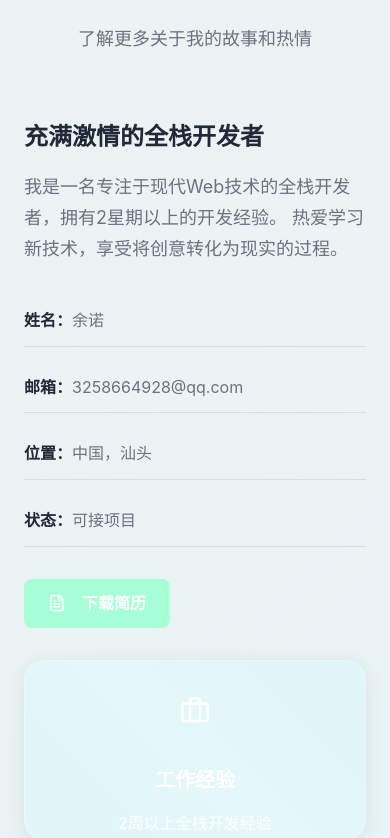
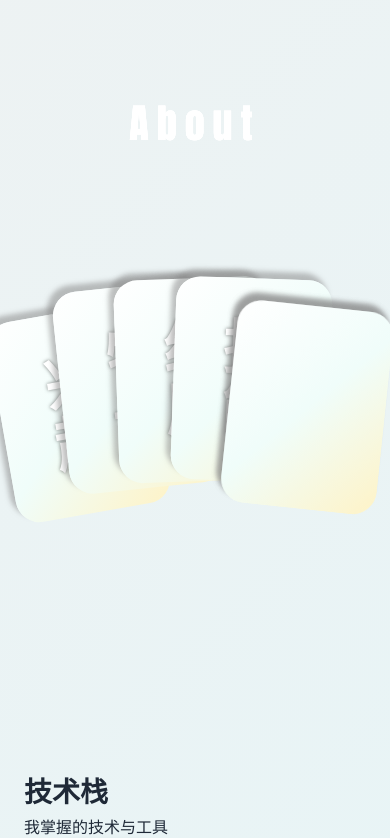
Before and after one commit to ContinueYN/website_3.0, a Vue app: page / in a window 390 px wide. Shown: the part 966-1804 px from the top of the page. Built offline with nearby package versions, Linux system fonts and the light colour scheme.

Commit message:
About界面优化

```diff
--- a/src/components/About.vue
+++ b/src/components/About.vue
@@ -1,297 +1,511 @@
 <template>
   <section id="about" class="about">
+    <div class="header-container" @click="triggerFault">
+      <div class="header" :ref="(el) => setHeaderRef(el, 0)">About</div>
+      <div class="header" :ref="(el) => setHeaderRef(el, 1)">About</div>
+      <div class="header" :ref="(el) => setHeaderRef(el, 2)">About</div>
+      <div class="header" :ref="(el) => setHeaderRef(el, 3)">About</div>
+    </div>
     <div class="container">
-      <div class="section-header">
-        <h2 class="section-title">关于我</h2>
-        <p class="section-subtitle">了解更多关于我的故事和热情</p>
-      </div>
-
-      <div class="about-content">
-        <div class="about-text">
-          <div class="about-intro">
-            <h3>充满激情的全栈开发者</h3>
-            <p>
-              我是一名专注于现代Web技术的全栈开发者，拥有2星期以上的开发经验。
-              热爱学习新技术，享受将创意转化为现实的过程。
-            </p>
-          </div>
-
-          <div class="about-details">
-            <div class="detail-item">
-              <strong>姓名：</strong>
-              <span>余诺</span>
-            </div>
-            <div class="detail-item">
-              <strong>邮箱：</strong>
-              <span>3258664928@qq.com</span>
-            </div>
-            <div class="detail-item">
-              <strong>位置：</strong>
-              <span>中国，汕头</span>
-            </div>
-            <div class="detail-item">
-              <strong>状态：</strong>
-              <span>可接项目</span>
-            </div>
-          </div>
-
-          <div class="about-actions">
-            <a href="/resume.pdf" class="btn" download>
-              <FileText :size="18" class="mr-2" /> 下载简历
-            </a>
+      <div
+        v-for="(card, index) in cards"
+        :key="index"
+        ref="pokerRefs"
+        class="poker"
+        :class="`poker${index + 1}`"
+        @click="handleCardClick(index)"
+      >
+        <div class="card-content">
+          <div class="vertical-text">
+            <span>{{ card.text.charAt(0) }}</span>
+            <span>{{ card.text.charAt(1) }}</span>
           </div>
         </div>
+      </div>
+      <div
+        class="poker_top"
+        :class="`poker5`"
+        @click="handleTopClick"
+      ></div>
+    </div>
 
-        <div class="about-visual">
-          <div class="experience-cards">
-            <div class="card">
-              <div class="card-glare"></div>
-              <div class="card-icon">
-                <Briefcase :size="30" />
-              </div>
-              <h3 class="card-title">工作经验</h3>
-              <p class="card-content">2周以上全栈开发经验</p>
-            </div>
-            <div class="card">
-              <div class="card-glare"></div>
-              <div class="card-icon">
-                <GraduationCap :size="30" />
-              </div>
-              <h3 class="card-title">教育背景</h3>
-              <p class="card-content">计算机科学学位</p>
-            </div>
-            <div class="card">
-              <div class="card-glare"></div>
-              <div class="card-icon">
-                <Rocket :size="30" />
-              </div>
-              <h3 class="card-title">AI应用</h3>
-              <p class="card-content">运维 测试 网安</p>
-            </div>
-          </div>
+    <div class="modal" v-if="showModal" @click="closeModal">
+      <div class="modal-content" @click.stop>
+        <button class="modal-close" @click="closeModal">
+          <X :size="24" />
+        </button>
+        <h3 class="modal-title">{{ activeCard.title }}</h3>
+        <p class="modal-description">{{ activeCard.description }}</p>
+        <div class="modal-tags">
+          <span v-for="(tag, idx) in activeCard.tags" :key="idx" class="tag">
+            {{ tag }}
+          </span>
         </div>
+        <div class="modal-divider"></div>
+        <p class="modal-details">{{ activeCard.details }}</p>
       </div>
     </div>
   </section>
 </template>
 
 <script setup>
-import { FileText, Briefcase, GraduationCap, Rocket } from 'lucide-vue-next'
+import { ref, computed, onMounted } from 'vue'
+import { X } from 'lucide-vue-next'
+
+const pokerRefs = ref([])
+const pokerEles = ref([])
+const imgIndex = ref(0)
+const showModal = ref(false)
+const clickedCardIndex = ref(0)
+const headerRefs = ref([])
+const faultPlayer = ref(null)
+
+const setHeaderRef = (el, index) => {
+  if (el) {
+    headerRefs.value[index] = el
+  }
+}
+
+const cards = ref([
+  {
+    text: '兴趣',
+    title: '兴趣爱好',
+    description: '对技术充满热情，享受创造的过程',
+    tags: ['Web 开发', 'AI 应用'],
+    details: '我热衷于探索最新的 Web 技术和 AI 应用，喜欢将创意转化为实际的产品。在空闲时间，我会研究开源项目，参与技术社区，不断提升自己的技能。'
+  },
+  {
+    text: '特长',
+    title: '专业特长',
+    description: '全栈开发能力，从前端到后端都能胜任',
+    tags: ['Vue/React', 'Node.js', '数据库'],
+    details: '具备完整的前后端开发能力，熟悉现代前端框架和后端技术栈。能够快速学习新技术，并根据项目需求选择最合适的解决方案。'
+  },
+  {
+    text: '经历',
+    title: '项目经历',
+    description: '2 周以上的项目开发经验',
+    tags: ['个人项目', '实战经验'],
+    details: '虽然正式工作经验不长，但我通过个人项目和实践积累了宝贵的开发经验。每个项目都让我成长，每次挑战都让我更加强大。'
+  },
+  {
+    text: '技能',
+    title: '技术技能',
+    description: '掌握多种编程语言和开发工具',
+    tags: ['JavaScript', 'Python', 'Git'],
+    details: '熟练掌握 JavaScript、Python 等编程语言，熟悉 Vue、React 等前端框架，以及 Node.js 后端开发。同时具备运维、测试、网络安全等多方面的基础知识。'
+  },
+  {
+    text: '目标',
+    title: '发展目标',
+    description: '持续学习，成为更优秀的开发者',
+    tags: ['技术成长', '职业发展'],
+    details: '我的目标是不断提升技术水平，参与更有挑战性的项目，为开源社区做贡献，并帮助他人解决技术问题。相信持续学习和实践是成长的关键。'
+  }
+])
+
+const activeCard = computed(() => {
+  return cards.value[clickedCardIndex.value]
+})
+
+const transformDatas = [
+  "rotate(-10deg)",
+  "rotate(-6deg) translate(35%, -12%)",
+  "rotate(-2deg) translate(65%, -19%)",
+  "rotate(2deg) translate(95%, -26%)",
+  "rotate(6deg) translate(125%, -23%)"
+]
+
+const init = () => {
+  pokerEles.value = pokerRefs.value
+
+  pokerEles.value.forEach((obj, index) => {
+    obj.nums = index
+  })
+
+  imgIndex.value = 5
+}
+
+const move = () => {
+  pokerEles.value.forEach((ele) => {
+    let nums = ele.nums
+    if (nums + 1 >= pokerEles.value.length) {
+      nums = 0
+      ele.style.transition = ""
+      const lastCard = cards.value.pop()
+      cards.value.unshift(lastCard)
+      imgIndex.value++
+      if (imgIndex.value >= 9) {
+        imgIndex.value = 0
+      }
+    } else {
+      nums += 1
+      ele.style.transition = "transform 0.3s ease"
+    }
+    ele.style.zIndex = nums
+    ele.style.transform = transformDatas[nums]
+    ele.nums = nums
+  })
+}
+
+const handleCardClick = (index) => {
+  clickedCardIndex.value = index
+  showModal.value = true
+}
+
+const handleTopClick = () => {
+  move()
+}
+
+const closeModal = () => {
+  showModal.value = false
+}
+
+const triggerFault = () => {
+  if (faultPlayer.value) {
+    clearInterval(faultPlayer.value)
+  }
+
+  setTimeout(() => {
+    if (faultPlayer.value) {
+      clearInterval(faultPlayer.value)
+    }
+    headerRefs.value.forEach((header) => {
+      if (header) {
+        header.classList.remove("header-fault")
+        header.style.transform = ''
+        header.style.clipPath = ''
+      }
+    })
+  }, 1000)
+
+  faultPlayer.value = setInterval(() => {
+    headerRefs.value.forEach((header) => {
+      if (header) {
+        header.classList.add("header-fault")
+        header.style.transform = `translate(${Math.random() * 60 - 30}%,${Math.random() * 60 - 30}%)`
+        let x = Math.random() * 100
+        let y = Math.random() * 100
+        let h = Math.random() * 50 + 50
+        let w = Math.random() * 40 + 10
+        header.style.clipPath = `polygon(${x}% ${y}%, ${x + w}% ${y}%, ${x + w}% ${y + h}%, ${x}% ${y + h}%)`
+      }
+    })
+  }, 30)
+}
+
+onMounted(() => {
+  init()
+})
 </script>
 
 <style scoped>
-.about {
-  padding: 5rem 0;
-  background: transparent;
+* {
+  font-size: 2vmin;
+  margin: 0;
+  padding: 0;
 }
 
-.section-header {
-  text-align: center;
-  margin-bottom: 4rem;
-}
-
-.section-title {
-  font-size: 2.5rem;
-  font-weight: 700;
-  margin-bottom: 1rem;
-  color: var(--text-primary);
-}
-
-.section-subtitle {
-  font-size: 1.125rem;
-  color: var(--text-secondary);
-}
-
-.about-content {
-  display: grid;
-  grid-template-columns: 1fr 1fr;
-  gap: 4rem;
-  align-items: start;
-}
-
-.about-intro h3 {
-  font-size: 1.5rem;
-  margin-bottom: 1rem;
-  color: var(--text-primary);
-}
-
-.about-intro p {
-  font-size: 1.125rem;
-  line-height: 1.7;
-  color: var(--text-secondary);
-  margin-bottom: 2rem;
-}
-
-.about-details {
-  display: grid;
-  grid-template-columns: 1fr 1fr;
-  gap: 1rem;
-  margin-bottom: 2rem;
-}
-
-.detail-item {
-  padding: 0.75rem 0;
-  border-bottom: 1px solid var(--border-color);
-}
-
-.detail-item strong {
-  color: var(--text-primary);
-}
-
-.detail-item span {
-  color: var(--text-secondary);
-}
-
-.mr-2 {
-  margin-right: 0.5rem;
-}
-
-.about-actions {
-  margin-top: 2rem;
-}
-
-.experience-cards {
-  display: flex;
-  flex-direction: column;
-  gap: 1.5rem;
-}
-
-
-.card {
-  width: 500px;
-  height: 180px;
-  border-radius: 20px;
-  background: var(--glass-bg);
-  backdrop-filter: var(--glass-blur);
-  -webkit-backdrop-filter: var(--glass-blur);
-  border: 1px solid var(--glass-border);
-  padding: 30px;
+.about {
+  padding: 0;
+  background: transparent;
+  min-height: 100vh;
   display: flex;
   flex-direction: column;
   align-items: center;
-  transition: all 0.5s cubic-bezier(0.175, 0.885, 0.32, 1.275);
-  transform-style: preserve-3d;
-  box-shadow: var(--shadow);
+  justify-content: center;
   position: relative;
-  overflow: hidden;
-  cursor: pointer;
 }
 
-.card::before {
-  content: '';
+.header-container {
+  position: relative;
+  display: flex;
+  justify-content: center;
+  align-items: center;
+  margin-top: 5rem;
+  cursor: pointer;
+  z-index: 100;
+}
+
+.header {
   position: absolute;
+  font-size: 5rem;
+  font-family: Impact, sans-serif;
+  font-weight: 900;
+  margin-bottom: 5rem;
+  color: #fff;
+  letter-spacing: 0.5rem;
+  user-select: none;
+}
+
+.header-fault::after,
+.header-fault::before {
+  content: "About";
+  position: absolute;
+  left: 0;
+  top: 0;
+  mix-blend-mode: screen;
+}
+
+.header-fault::after {
+  color: #ff0000;
+  transform: translateX(2%);
+}
+
+.header-fault::before {
+  color: #0000ff;
+  transform: translateX(-2%);
+}
+
+.container {
+  position: relative;
+  width: 45rem;
+  height: 25rem;
+  margin-top: 10rem;
+}
+
+.poker,
+.poker_top {
+  position: absolute;
+  width: 20rem;
+  height: 26rem;
+  box-shadow: -5px -7px 5px rgba(130, 130, 130, 0.5);
+  border-radius: 1.5rem;
+  background: var(--about-card);
+  transform-origin: bottom left;
+  overflow: hidden;
+}
+
+.poker {
+  cursor: pointer;
+  transition: filter 0.3s ease;
+}
+
+.poker:hover {
+  filter: brightness(1.2);
+}
+
+.poker .card-content {
+  width: 100%;
+  height: 100%;
+  display: flex;
+  align-items: center;
+  justify-content: flex-start;
+  padding-left: 3rem;
+}
+
+.poker .vertical-text {
+  display: flex;
+  flex-direction: column;
+  gap: 1vmin;
+}
+
+.poker .vertical-text span {
+  font-size: 10vmin;
+  font-weight: 900;
+  color: #fff;
+  text-shadow: 0 0 1vmin rgba(0, 0, 0, 0.5);
+  line-height: 1;
+  display: block;
+}
+
+.poker_top {
+  background-color: #fff;
+  transition: 0.3s ease;
+  cursor: pointer;
+  z-index: 1000;
+}
+
+.poker_top:hover {
+  background-color: #aaa;
+}
+
+.poker1 {
+  transform: rotate(-10deg);
+}
+
+.poker2 {
+  transform: rotate(-6deg) translate(35%, -12%);
+}
+
+.poker3 {
+  transform: rotate(-2deg) translate(65%, -19%);
+}
+
+.poker4 {
+  transform: rotate(2deg) translate(95%, -26%);
+}
+
+.poker5 {
+  transform: rotate(6deg) translate(125%, -23%);
+}
+
+.modal {
+  position: fixed;
   top: 0;
   left: 0;
-  width: 100%;
-  height: 100%;
-  background: linear-gradient(45deg, transparent, rgba(255, 255, 255, 0.1), transparent);
-  transition: all 0.5s;
+  right: 0;
+  bottom: 0;
+  background: rgba(0, 0, 0, 0.85);
+  backdrop-filter: blur(5px);
+  display: flex;
+  align-items: center;
+  justify-content: center;
+  z-index: 2000;
+  animation: fadeIn 0.3s ease;
 }
 
-.card:hover {
-  transform: translateY(-15px) rotateX(5deg) rotateY(-5deg) scale(1.03);
-  box-shadow: var(--shadow-glow);
-  border-color: var(--primary-color);
-}
-
-.card:hover::before {
-  transform: translateX(100%);
-}
-
-.card-icon {
-  font-size: 30px;
-  margin-bottom: 25px;
-  color: #fff;
-  transition: all 0.3s ease;
-  transform: translateZ(30px);
-}
-
-.card:hover .card-icon {
-  transform: translateZ(50px) scale(1.2);
-  color: #ffdb58;
-}
-
-.card-title {
-  font-size: 20px;
-  font-weight: 700;
-  color: white;
-  margin-bottom: 15px;
-  transition: all 0.3s ease;
-  transform: translateZ(20px);
-}
-
-.card:hover .card-title {
-  transform: translateZ(40px);
-  color: #171716;
-}
-
-.card-content {
-  color: rgba(255, 255, 255, 0.9);
-  line-height: 1.6;
-  margin-bottom: 25px;
-  transform: translateZ(10px);
-  transition: all 0.3s ease;
-}
-
-.card:hover .card-content {
-  transform: translateZ(30px);
-  color: #171716;
-}
-
-.card-glare {
-  position: absolute;
-  top: 0;
-  left: 0;
-  width: 100%;
-  height: 100%;
-  border-radius: 20px;
-  overflow: hidden;
-  pointer-events: none;
-}
-
-.card-glare::after {
-  content: '';
-  position: absolute;
-  top: -50%;
-  left: -50%;
-  width: 200%;
-  height: 200%;
-  background: linear-gradient(45deg, transparent, rgba(255, 255, 255, 0.1), transparent);
-  transform: rotate(45deg);
-  transition: all 0.5s ease;
-  opacity: 0;
-}
-
-.card:hover .card-glare::after {
-  opacity: 1;
-  animation: glare 1.5s ease-in-out;
-}
-
-@keyframes glare {
-  0% {
-    transform: rotate(45deg) translate(-50%, -50%);
+@keyframes fadeIn {
+  from {
+    opacity: 0;
   }
-  100% {
-    transform: rotate(45deg) translate(50%, 50%);
+  to {
+    opacity: 1;
   }
 }
 
+.modal-content {
+  background: linear-gradient(135deg, #0a0a0a 0%, #1a1a1a 50%, #0f0f0f 100%);
+  border-radius: 20px;
+  padding: 50px;
+  max-width: 600px;
+  width: 90%;
+  position: relative;
+  box-shadow:
+    0 0 30px rgba(23, 247, 0, 0.3),
+    0 0 60px rgba(23, 247, 0, 0.2),
+    inset 0 0 30px rgba(23, 247, 0, 0.1);
+  border: 2px solid #17f700;
+  animation: slideUp 0.4s cubic-bezier(0.23, 1, 0.32, 1);
+}
+
+@keyframes slideUp {
+  from {
+    transform: translateY(50px);
+    opacity: 0;
+  }
+  to {
+    transform: translateY(0);
+    opacity: 1;
+  }
+}
+
+.modal-close {
+  position: absolute;
+  top: 20px;
+  right: 20px;
+  background: transparent;
+  border: 2px solid #17f700;
+  color: #17f700;
+  cursor: pointer;
+  padding: 8px;
+  display: flex;
+  align-items: center;
+  justify-content: center;
+  border-radius: 50%;
+  transition: all 0.3s ease;
+  width: 40px;
+  height: 40px;
+}
+
+.modal-close:hover {
+  background: #17f700;
+  color: #000;
+  transform: rotate(90deg);
+  box-shadow: 0 0 20px #17f700;
+}
+
+.modal-title {
+  font-size: 2.5rem;
+  font-weight: 900;
+  color: #17f700;
+  margin-bottom: 20px;
+  text-shadow: 0 0 20px #17f700;
+  text-align: center;
+}
+
+.modal-description {
+  font-size: 1.2rem;
+  line-height: 1.8;
+  color: #fff;
+  text-align: center;
+  margin-bottom: 30px;
+}
+
+.modal-tags {
+  display: flex;
+  flex-wrap: wrap;
+  justify-content: center;
+  gap: 12px;
+  margin-bottom: 30px;
+}
+
+.tag {
+  padding: 10px 24px;
+  background: rgba(23, 247, 0, 0.1);
+  color: #17f700;
+  border-radius: 25px;
+  font-size: 1rem;
+  font-weight: 600;
+  border: 2px solid #17f700;
+  transition: all 0.3s ease;
+  box-shadow: 0 0 10px rgba(23, 247, 0, 0.3);
+}
+
+.tag:hover {
+  background: #17f700;
+  color: #000;
+  box-shadow: 0 0 20px #17f700;
+  transform: translateY(-2px);
+}
+
+.modal-divider {
+  height: 2px;
+  background: linear-gradient(90deg, transparent, #17f700, transparent);
+  margin-bottom: 30px;
+}
+
+.modal-details {
+  font-size: 1.1rem;
+  line-height: 2;
+  color: rgba(255, 255, 255, 0.9);
+  text-align: justify;
+}
 
 @media (max-width: 768px) {
-  .about-content {
-    grid-template-columns: 1fr;
-    gap: 2rem;
+  .header {
+    font-size: 2.5rem;
   }
 
-  .about-details {
-    grid-template-columns: 1fr;
+  .container {
+    width: 90vw;
+    height: 50vw;
   }
 
-  .section-title {
-    font-size: 2rem;
+  .poker,
+  .poker_top {
+    width: 40vw;
+    height: 52vw;
   }
-  .card{
-    width: 100%;
+
+  .poker .vertical-text span {
+    font-size: 15vw;
+  }
+
+  .modal-content {
+    padding: 30px 20px;
+  }
+
+  .modal-title {
+    font-size: 1.8rem;
+  }
+
+  .modal-description {
+    font-size: 1rem;
+  }
+
+  .modal-details {
+    font-size: 0.95rem;
   }
 }
 </style>
--- a/src/styles/globals.css
+++ b/src/styles/globals.css
@@ -27,6 +27,8 @@
   --bg-primary: linear-gradient(135deg, #f1f1f1 0%, #e0f7fa 50%, #fff9e6 100%);
   --bg-secondary: linear-gradient(135deg, #ffffff 0%, #f0fdfa 50%, #fef3c7 100%);
   --bg-card: rgba(255, 255, 255, 0.95);
+
+  --about-card:linear-gradient(135deg, #ffffff 0%, #f0fdfa 50%, #fef3c7 100%);
 
   /* 玻璃拟态效果 */
   --glass-bg: rgb(225 246 249);
@@ -81,6 +83,8 @@
   --bg-primary: linear-gradient(135deg, #161616 0%, #1e293b 50%, #312e81 100%);
   --bg-secondary: linear-gradient(135deg, #1e293b 0%, #312e81 50%, #4c1d95 100%);
   --bg-card: rgba(30, 41, 59, 0.95);
+
+  --about-card: linear-gradient(135deg, #161616 0%, #1e293b 50%, #312e81 100%);
 
   --glass-bg: rgba(30, 41, 59, 0.8);
   --glass-border: rgba(255, 255, 255, 0.1);
```
